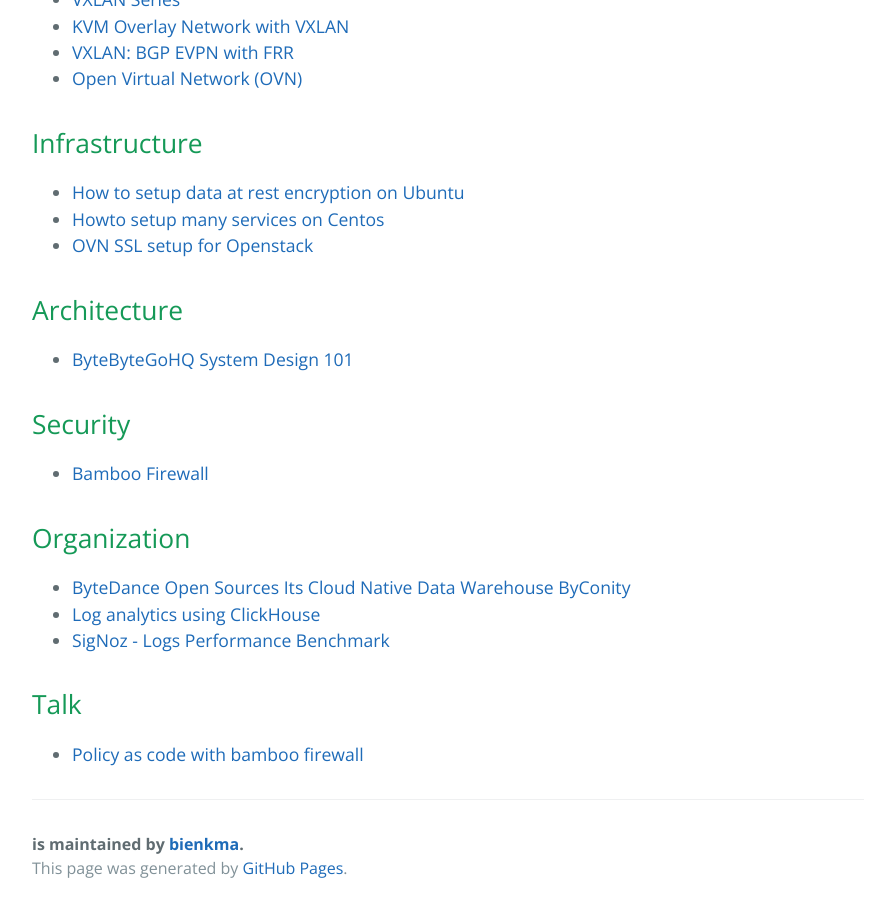
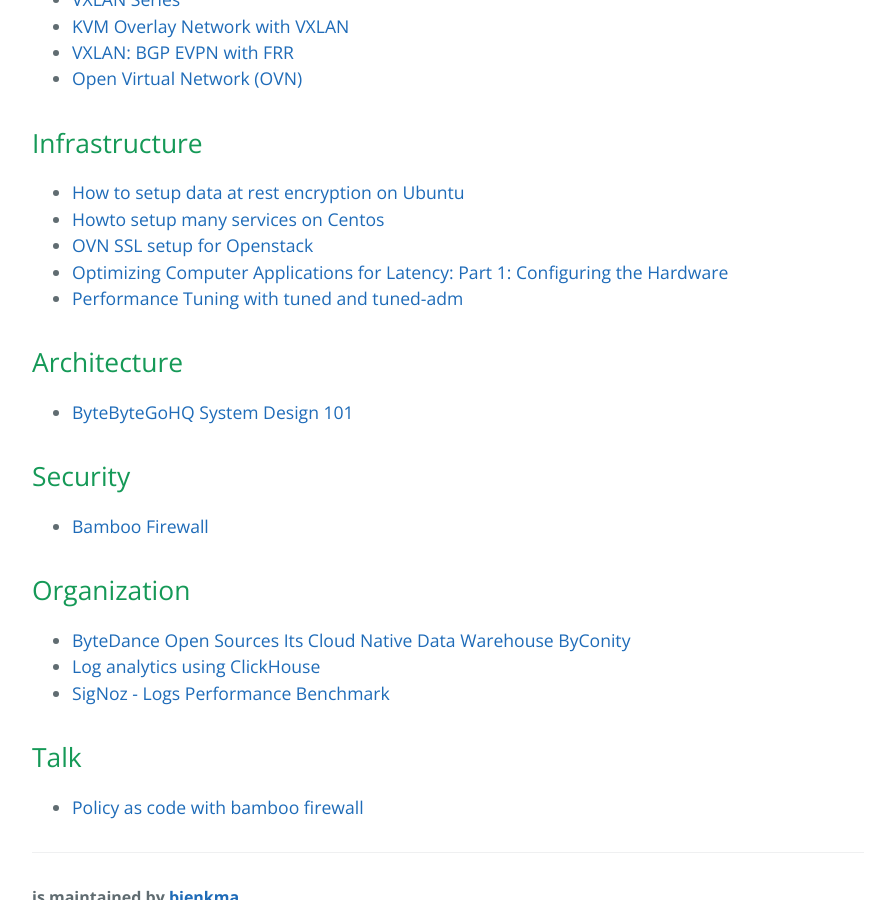
Before and after one commit to bienkma/bienkma.github.io, a Jekyll site: the page built from index.md, in a window 1280 px wide and 900 px high, scrolled down 2564 px. Shown: the whole window, without its empty margins (192-1087 px from the left). Built offline with Jekyll 4.4.1, drawn with Linux system fonts in a browser that asks for light colours.

Commit message:
add tunning network in kernel

```diff
--- a/index.md
+++ b/index.md
@@ -97,6 +97,8 @@ spec:
 * [How to setup data at rest encryption on Ubuntu](mysharing/database/data-at-rest.md)
 * [Howto setup many services on Centos](https://www.server-world.info/en/note)
 * [OVN SSL setup for Openstack](https://satishdotpatel.github.io/ovn-ssl-setup-with-openstack)
+* [Optimizing Computer Applications for Latency: Part 1: Configuring the Hardware](https://www.intel.com/content/www/us/en/developer/articles/technical/optimizing-computer-applications-for-latency-part-1-configuring-the-hardware.html)
+* [Performance Tuning with tuned and tuned-adm](https://docs.redhat.com/en/documentation/red_hat_enterprise_linux/7/html/performance_tuning_guide/sect-red_hat_enterprise_linux-performance_tuning_guide-performance_monitoring_tools-tuned_and_tuned_adm#sect-Red_Hat_Enterprise_Linux-Performance_Tuning_Guide-Performance_Monitoring_Tools-tuned_and_tuned_adm)
 
 ## Architecture
 * [ByteByteGoHQ System Design 101](https://github.com/ByteByteGoHq/system-design-101)
```
